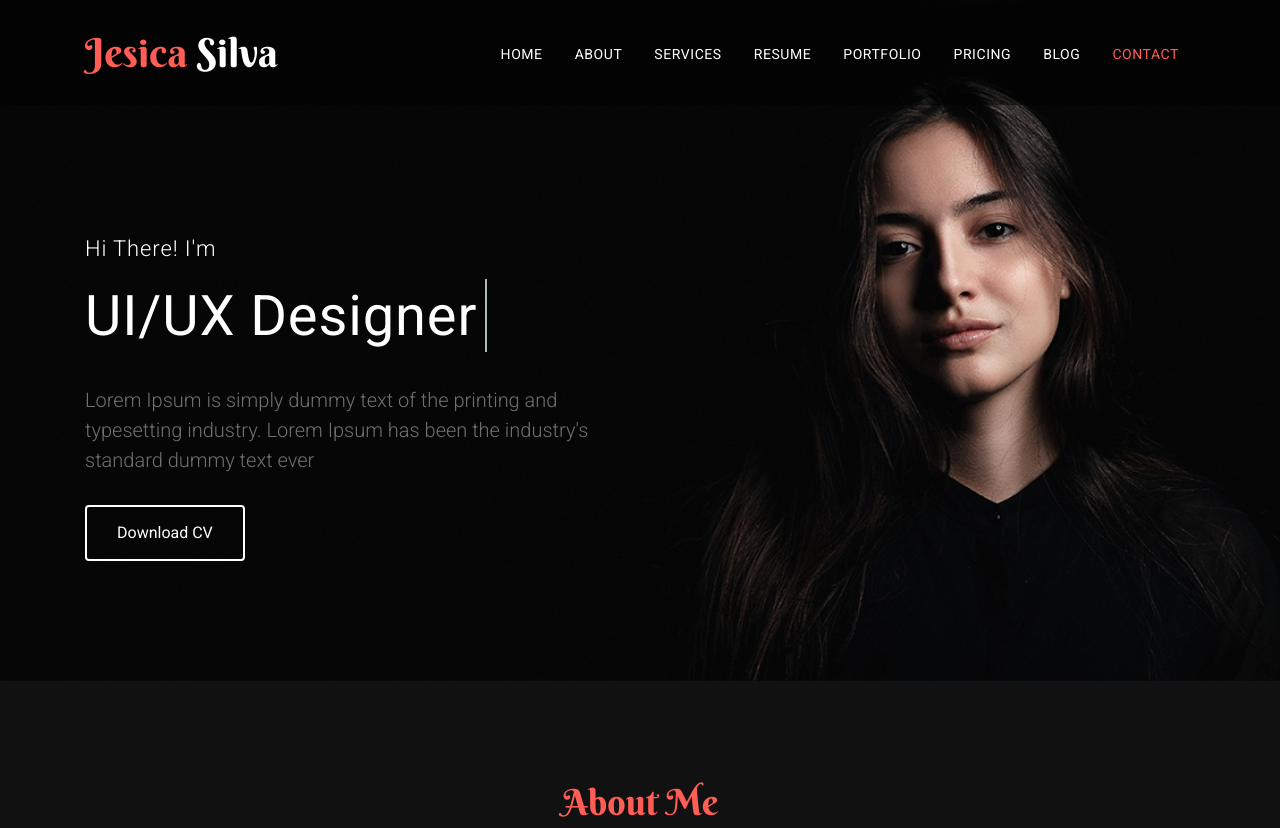
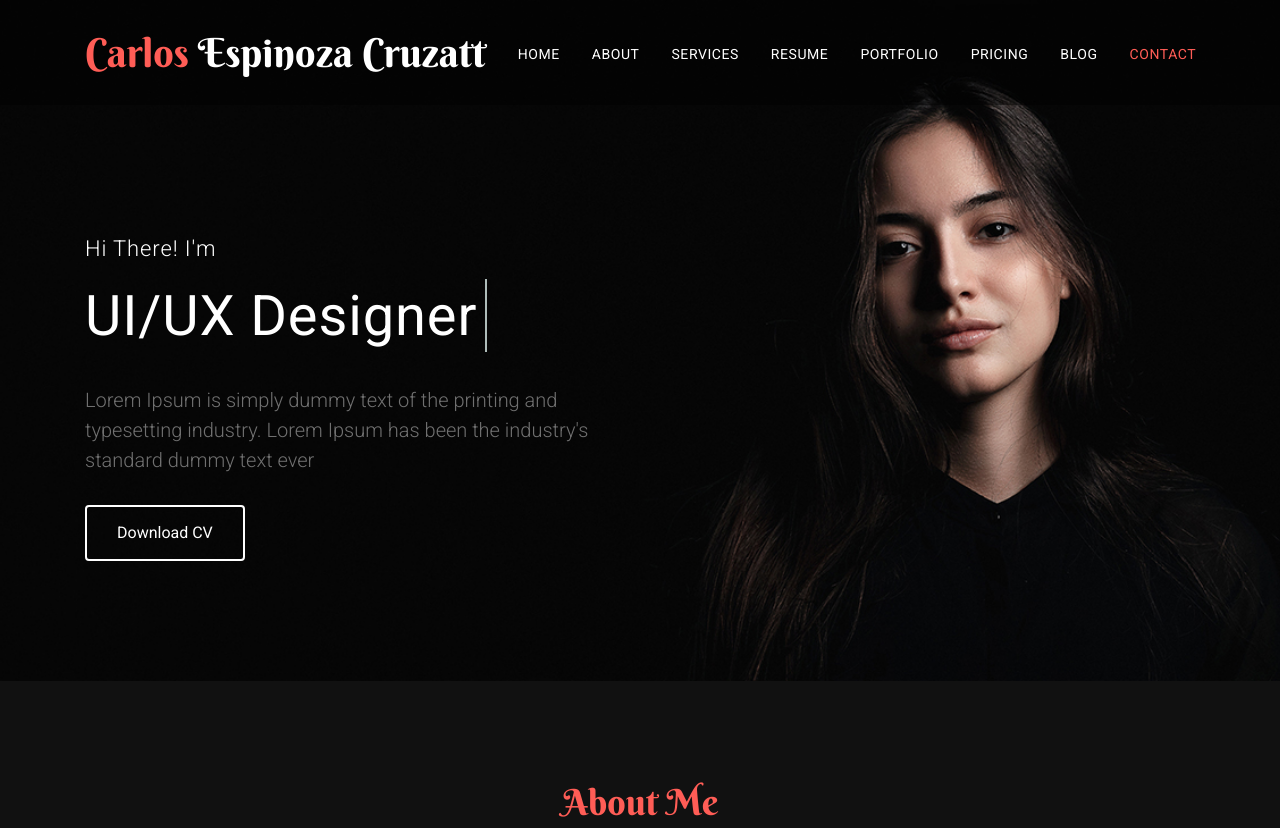
Before and after one commit to Carlosgabec/CarlosEspinozaCV, a plain HTML site: page index.html in a window 1280 px wide. Shown: the top 828 px of the page. Drawn offline with Linux system fonts and the light colour scheme.

Commit message:
Update index.html

```diff
--- a/index.html
+++ b/index.html
@@ -54,7 +54,7 @@
 			<div class="container">
 				<!-- Navbar Brand start -->
 				<a class="navbar-brand" href="#">
-					<h1><span>Jesica</span> Silva</h1>
+					<h1><span>Carlos</span> Espinoza Cruzatt</h1>
 				</a>
 				<!-- Navbar Brand end -->
 
```
